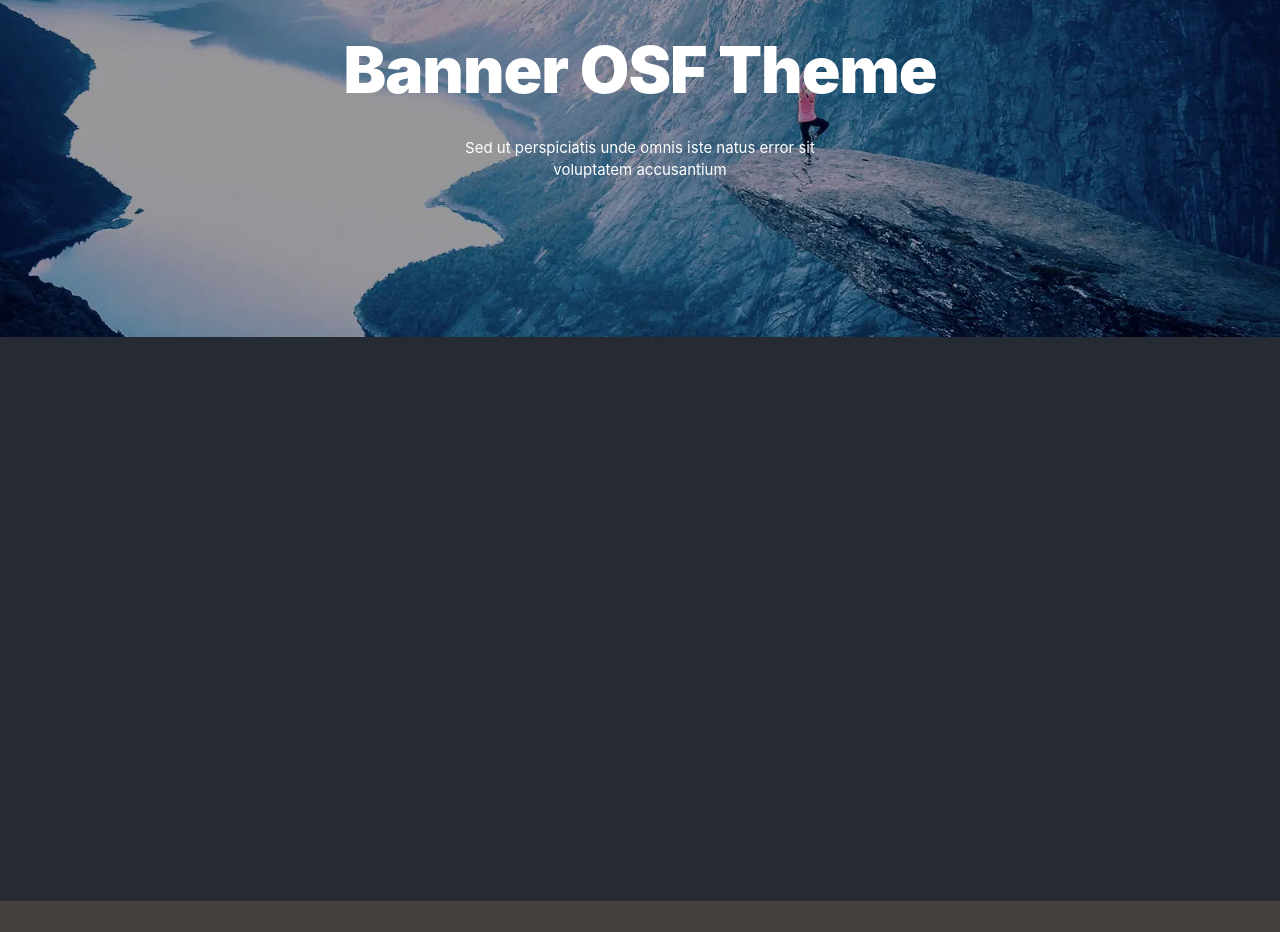
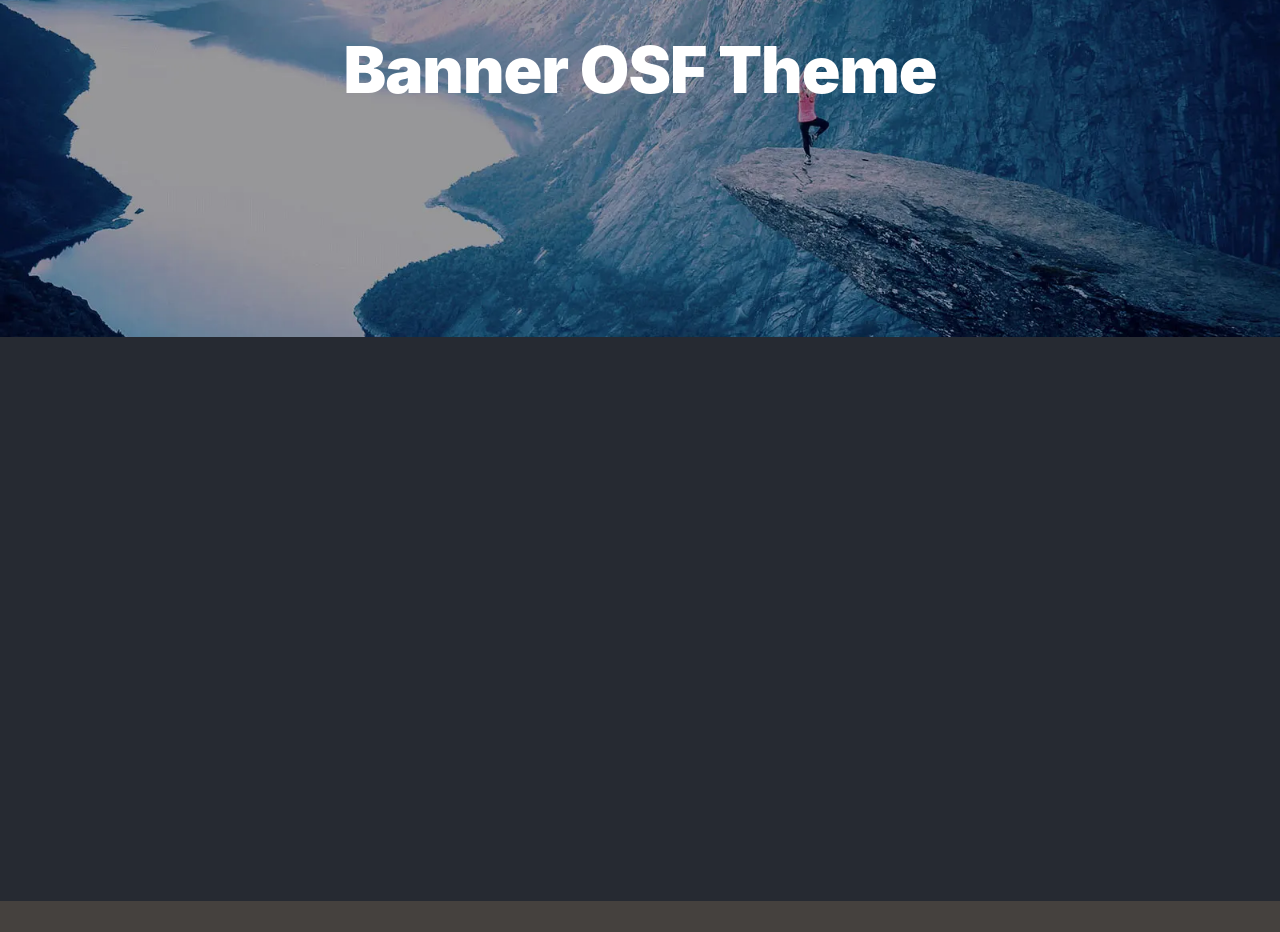
Before and after one commit to OlteanuLucian/osf_eccomerce_project, a React (Create React App) app: page /Home in a window 1280 px wide. Shown: the part 1280-2212 px from the top of the page. Built offline with nearby package versions, Linux system fonts and the light colour scheme.

Commit message:
trying t/deploy

```diff
--- a/src/components/MainSection/Banner/Banner.css
+++ b/src/components/MainSection/Banner/Banner.css
@@ -42,7 +42,7 @@
         text-align: center;
         color: white;
     }
-    .mainBanner .mainTitle{
+    .mainBanner .mainTitleBanner{
         width: 100%;
         position: absolute;
         top: 40%;
--- a/src/components/MainSection/Banner/Banner.js
+++ b/src/components/MainSection/Banner/Banner.js
@@ -6,8 +6,8 @@ function Banner() {
     return (
         <div className="mainBanner">
             <img className="imgBannerMain" src={Banner1} alt="" />
-            <div className="mainTitle">Banner OSF Theme</div>
-            <div className="mainText">Sed ut perspiciatis unde omnis iste natus error sit voluptatem accusantium</div>
+            <div className="mainTitleBanner">Banner OSF Theme</div>
+            <div className="mainTextBanner">Sed ut perspiciatis unde omnis iste natus error sit voluptatem accusantium</div>
         </div>
     );
   }
--- a/src/components/NavbarMenuDesktop/NavbarMenuDesktop.js
+++ b/src/components/NavbarMenuDesktop/NavbarMenuDesktop.js
@@ -50,7 +50,9 @@ function NavbarMenuDesktop() {
                     </div>
 
                     <img  className="iconNavBarDesktop" src={Search} alt="Search" />
-                    <button className="buttonUser" onClick={() => setButtonLogin(true)}><img  className="iconNavBarDesktop" src={ProfileUser} alt="ProfileUser" /></button>
+                    <button className="buttonUser" onClick={() => setButtonLogin(true)}>
+                        <img  className="iconNavBarDesktop" src={ProfileUser} alt="ProfileUser" />
+                    </button>
                     <Login trigger={buttonLogin} setTrigger={setButtonLogin}></Login>
                     <Link to="/ProductDetailed"><img  className="iconNavBarDesktop" src={Heart} alt="Heart" /></Link>
                     <Link to="/ShoppingCart"><img  className="iconNavBarDesktop" src={BagForShopping} alt="BagForShopping" /></Link>
```
Also changed, not shown: package.json (+7 -2 lines), 1 other file (tests, documents, lock files or other folders).
